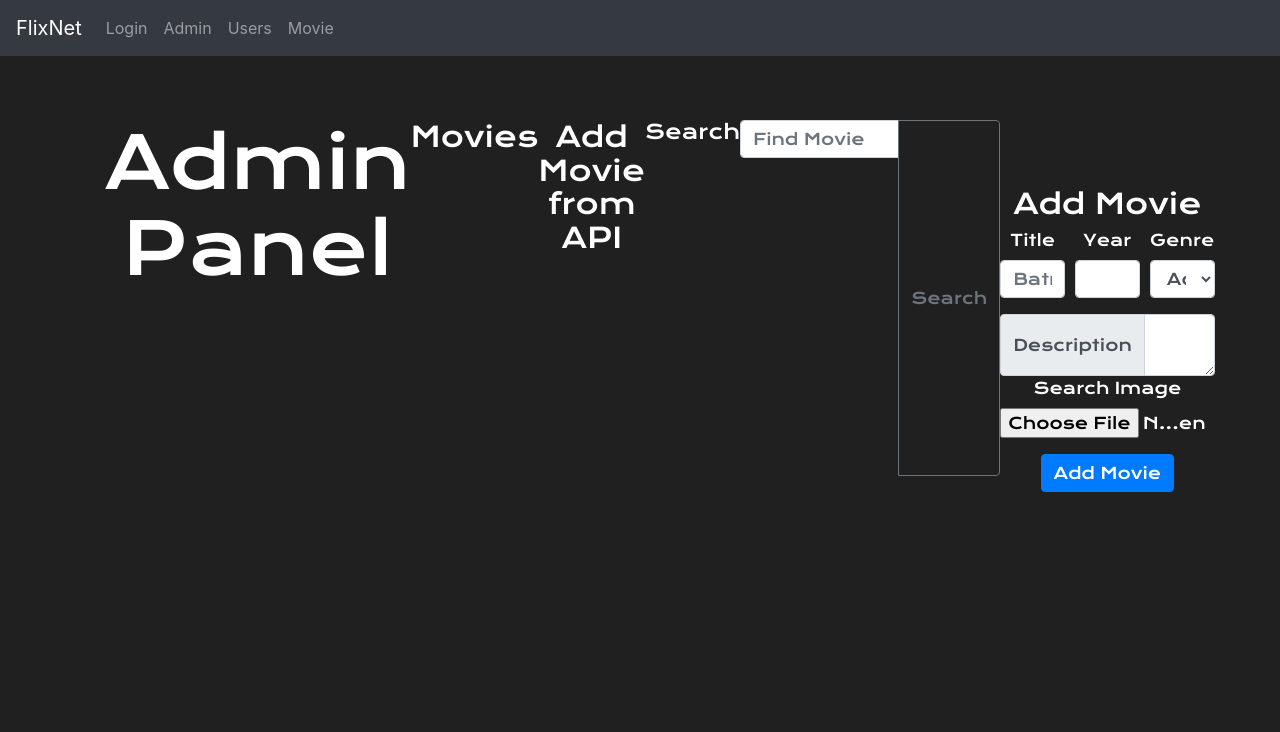
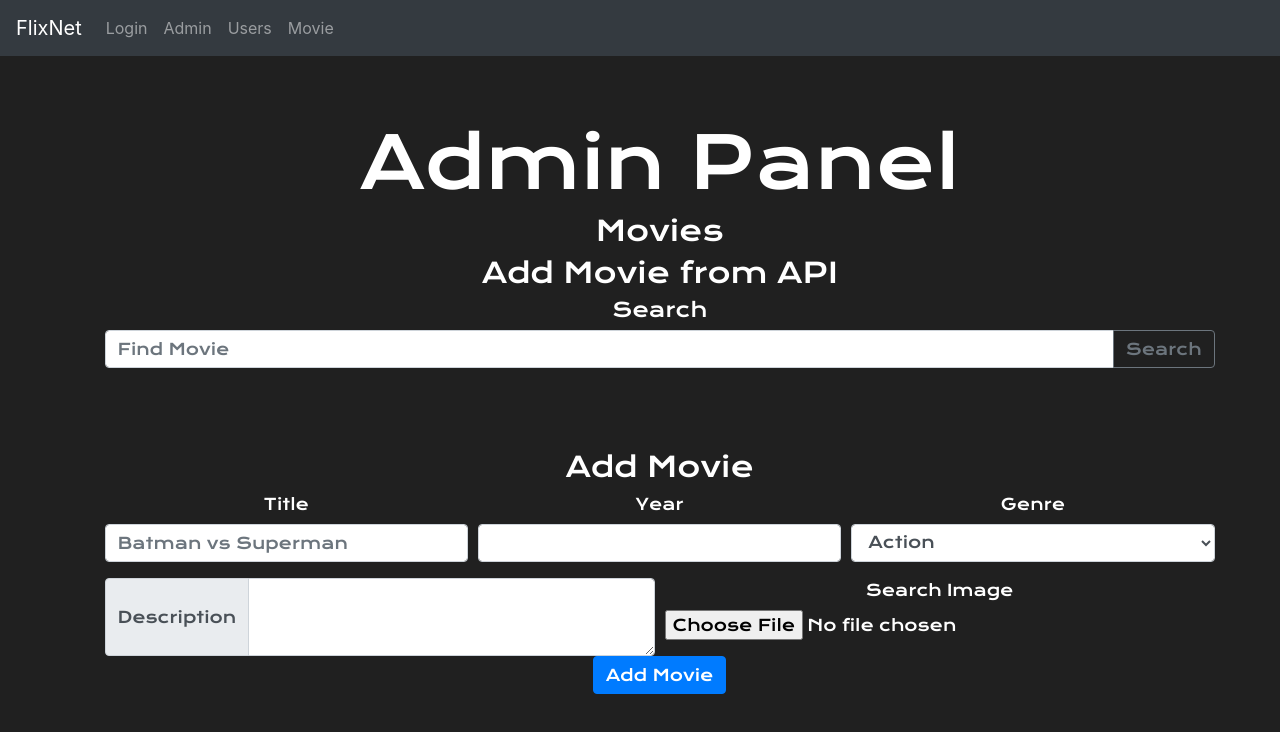
Before and after one commit to darioasaro/Flixnet, a React (Create React App) app: page /admins in a window 1280 px wide. Shown: the top 732 px of the page. Built offline with nearby package versions, Linux system fonts and the light colour scheme.

Commit message:
arreglo de nombre de className evitando colapsos

```diff
--- a/src/pages/singleMovie/SingleMovie.js
+++ b/src/pages/singleMovie/SingleMovie.js
@@ -9,7 +9,7 @@ class SingleMovie extends React.Component {
 
   render() {
     return (
-      <Container className="container">
+      <Container className="myContainer">
         <div>
           <img src="https://image.tmdb.org/t/p/w154/dr6x4GyyegBWtinPBzipY02J2lV.jpg" />
         </div>
--- a/src/pages/singleMovie/singleMovie.css
+++ b/src/pages/singleMovie/singleMovie.css
@@ -1,4 +1,4 @@
-.container {
+.myContainer {
   display: flex;
   justify-content: space-around;
   flex-direction: row;
```
